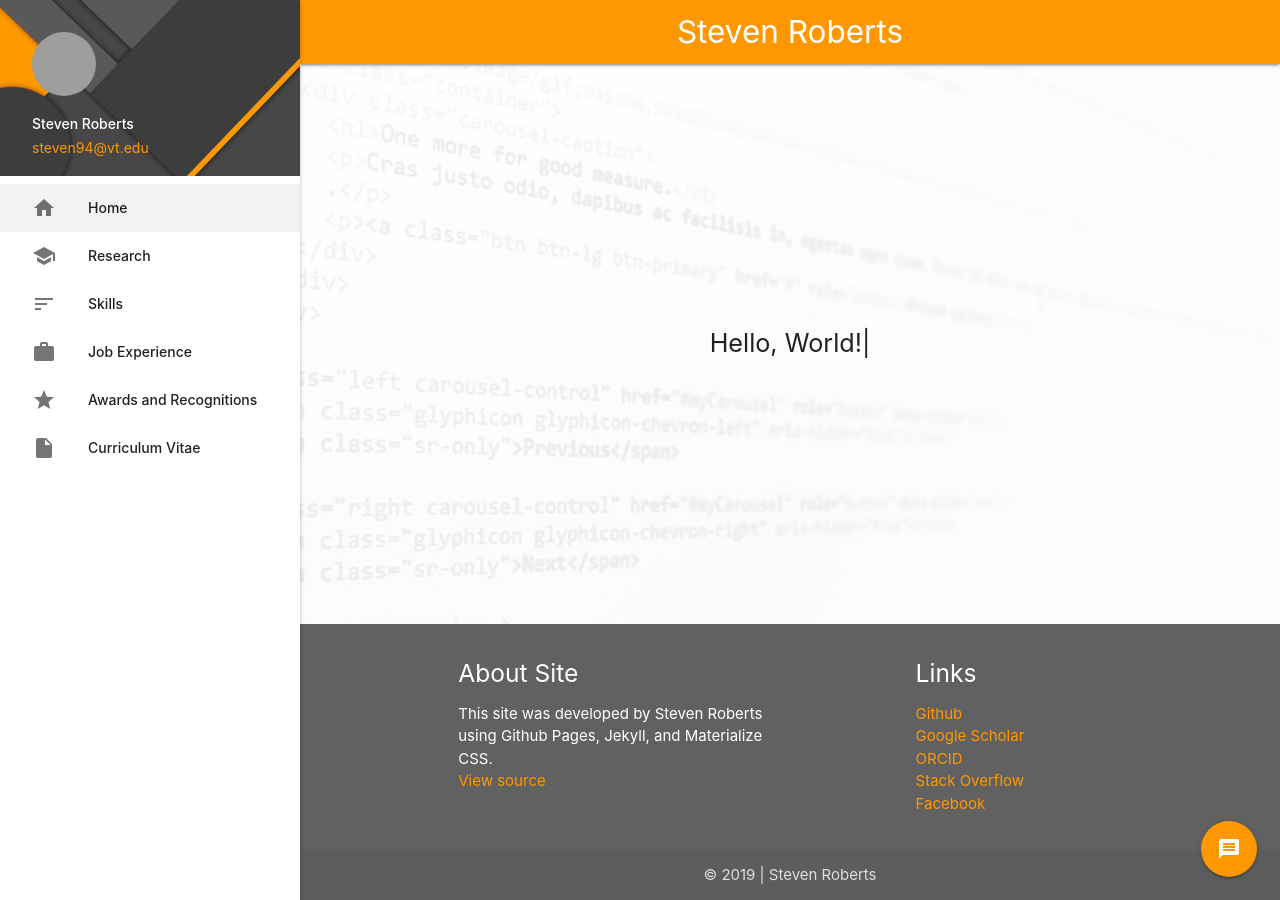
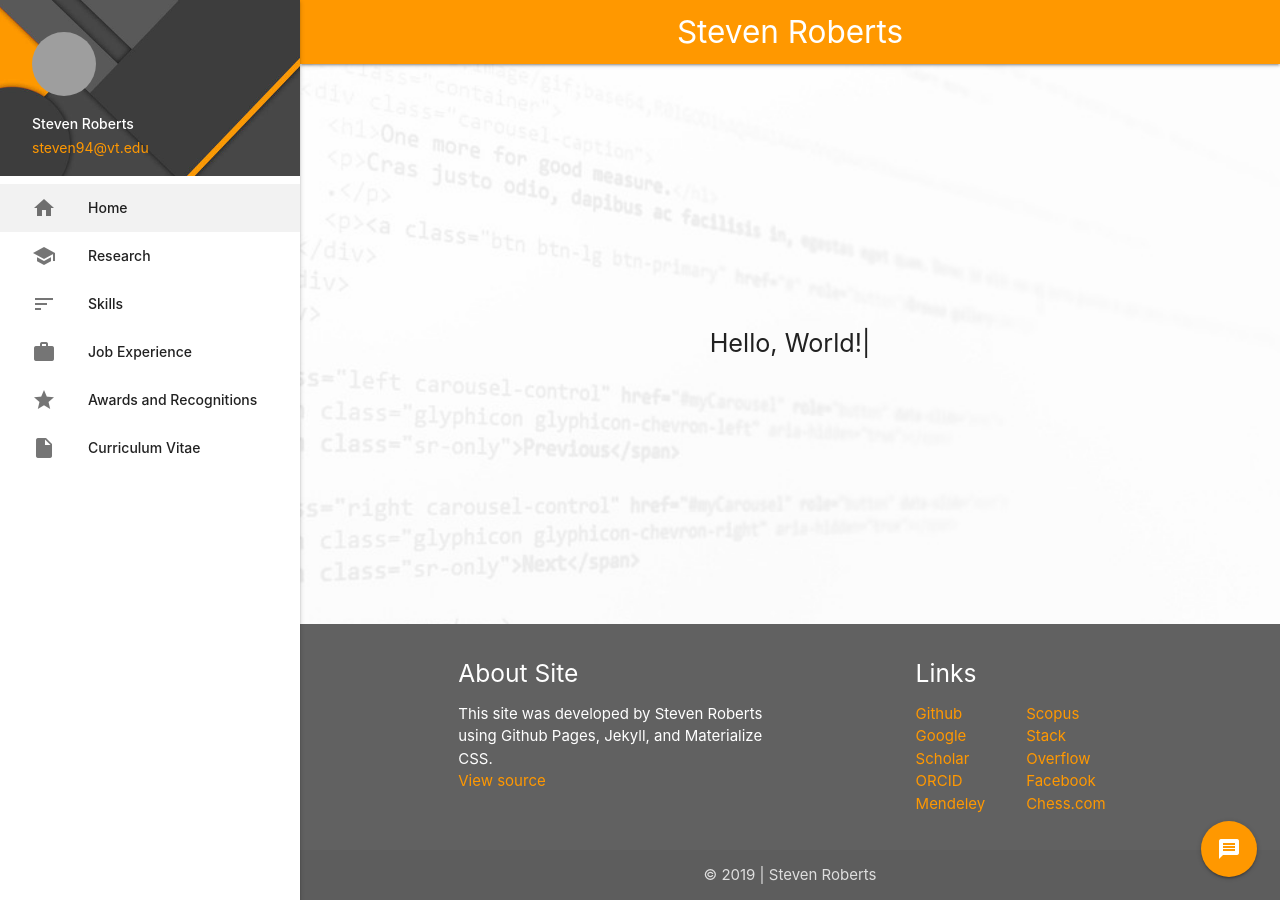
Before and after one commit to Steven-Roberts/Steven-Roberts.github.io, a Jekyll site: the page built from index.html, in a window 1280 px wide. Built offline with Jekyll 4.4.1, drawn with Linux system fonts in a browser that asks for light colours; grey boxes are pictures that could not be loaded.

Commit message:
Add more personal links

```diff
--- a/_config.yml
+++ b/_config.yml
@@ -11,8 +11,11 @@ links:
     Github: https://github.com/Steven-Roberts
     Google Scholar: https://scholar.google.com/citations?user=C4Y4pMIAAAAJ
     ORCID: https://orcid.org/0000-0002-7225-2501
+    Mendeley: https://www.mendeley.com/profiles/steven-roberts6
+    Scopus: https://www.scopus.com/authid/detail.uri?authorId=57208689731
     Stack Overflow: https://stackoverflow.com/users/2605245
     Facebook: https://www.facebook.com/steven.byram.roberts
+    Chess.com: https://www.chess.com/member/steven-roberts
 
 permalink: pretty
 
--- a/_includes/footer.html
+++ b/_includes/footer.html
@@ -12,7 +12,7 @@
 
             <div class="col l4 offset-l2 s12">
                 <h5>Links</h5>
-                <ul>
+                <ul class="two-column">
                     {% for link in site.links %}
                         <li>
                             <a href="{{ link[1] }}">
--- a/assets/css/shared.scss
+++ b/assets/css/shared.scss
@@ -34,3 +34,7 @@ header {
 .card ul li {
     margin-bottom: 1em;
 }
+
+.two-column {
+    columns: 2;
+}
```
Also changed, not shown: Gemfile.lock.
